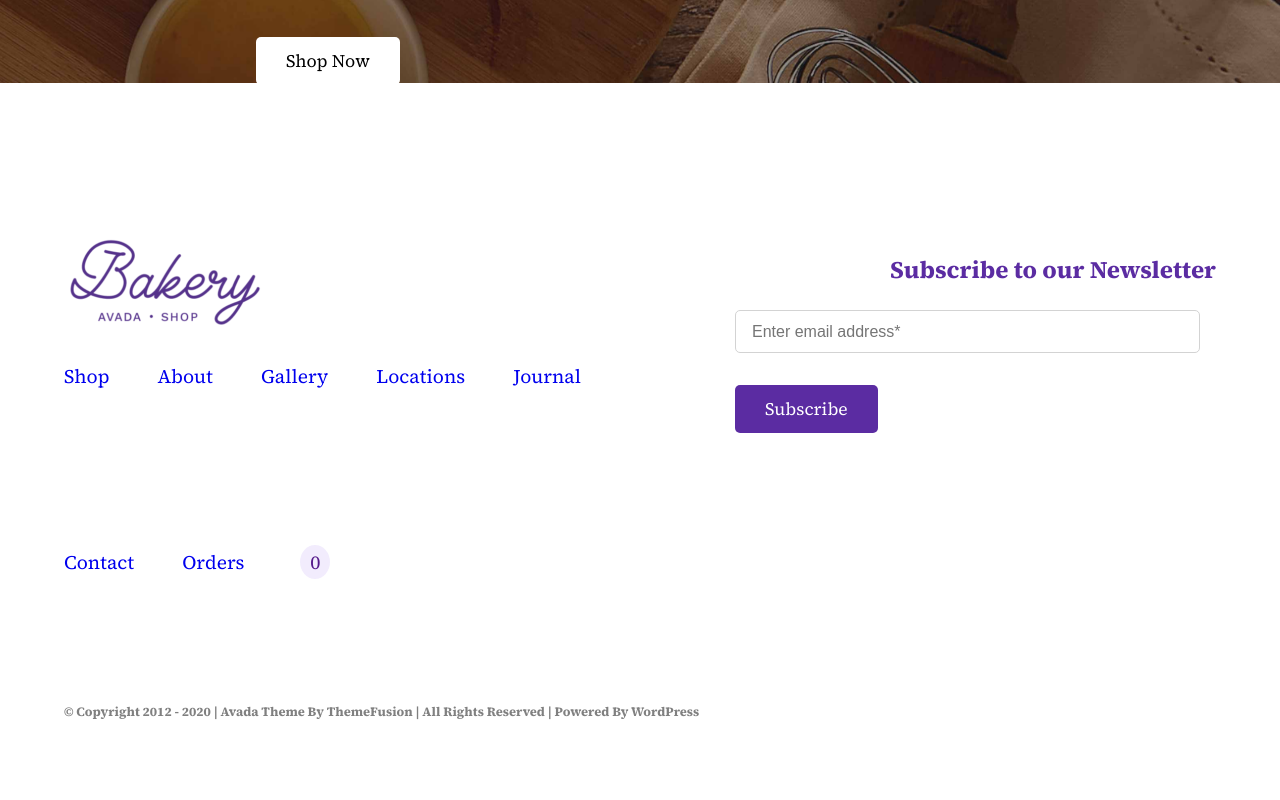
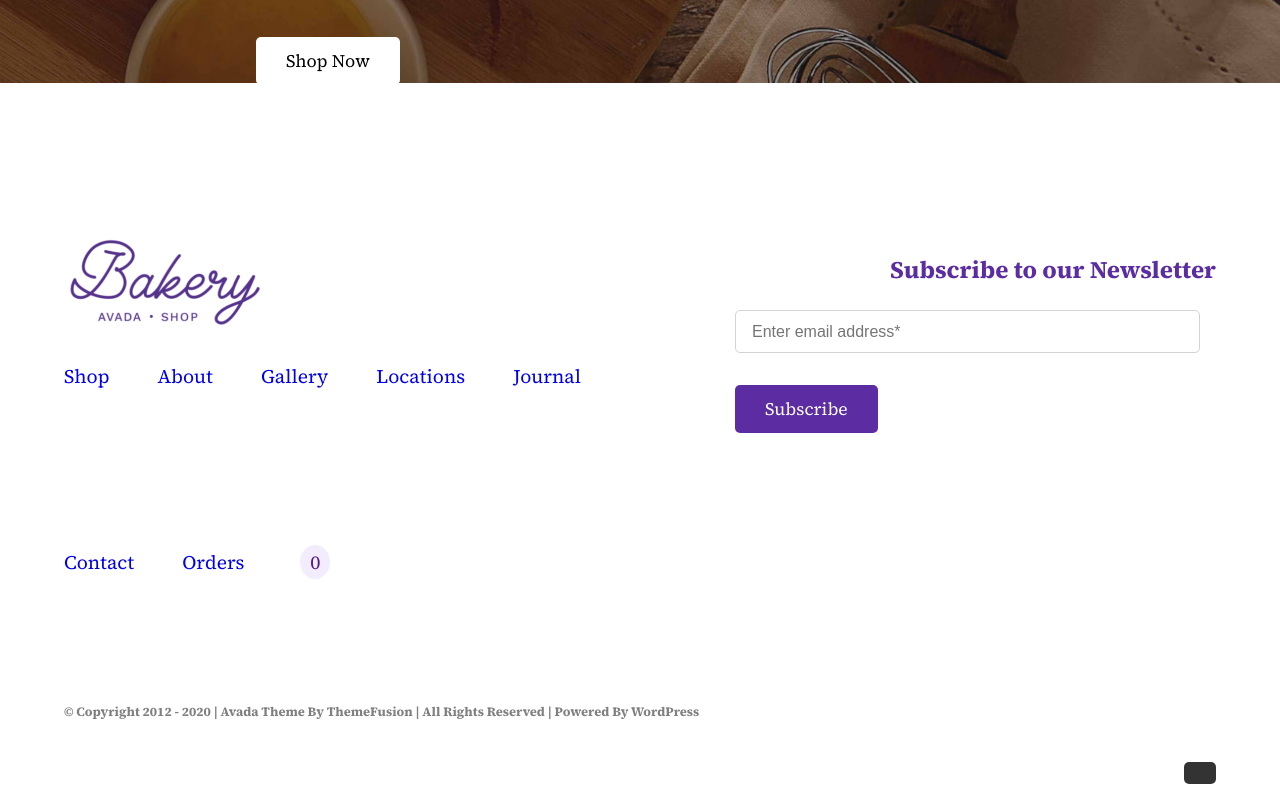
Before and after one commit to Frampolz/proj-html-vuejs, a Vue app: page / in a window 1280 px wide. Shown: the part 7858-8658 px from the top of the page. Built offline with nearby package versions, Linux system fonts and the light colour scheme; the HTML template or start-up script is replaced by a standard one.

Commit message:
add scroll to top

```diff
--- a/src/assets/scss/partials/commons.scss
+++ b/src/assets/scss/partials/commons.scss
@@ -7,6 +7,7 @@
 html {
   font-size: 100%;
   font-family: "Source Serif 4", sans-serif;
+  scroll-behavior: smooth
 }
 
 .d-flex {
--- a/src/components/Footer.vue
+++ b/src/components/Footer.vue
@@ -21,6 +21,7 @@ export default {
 
 <style lang="scss">
 .footer {
+  position: relative;
   margin: 5em 0;
   justify-content: center;
 }
--- a/src/components/Header.vue
+++ b/src/components/Header.vue
@@ -1,5 +1,5 @@
 <template>
-  <header class="header d-flex">
+  <header id="top" class="header d-flex">
     <div class="header-top d-flex">
       <div class="logo">
         <a href=""><img src="../assets/img/avada-bakery-logo.png" alt="" /></a>
--- a/src/components/footer-component/FooterRight.vue
+++ b/src/components/footer-component/FooterRight.vue
@@ -13,6 +13,9 @@
       <a v-for="(social, index) in socialLink" :key="index" href="#"
         ><i :class="social.link"></i
       ></a>
+    </div>
+    <div class="to-the-top">
+      <a href="#top"><i class="fas fa-chevron-up"></i></a>
     </div>
   </div>
 </template>
@@ -67,5 +70,16 @@ export default {
       margin: 1.5em;
     }
   }
+  .to-the-top {
+    position: absolute;
+    bottom: -4em;
+    right: 4em;
+    background-color: rgba(0, 0, 0, 0.8);
+    border-radius: 5px;
+    .fa-chevron-up {
+      color: white;
+      padding: 1em;
+    }
+  }
 }
 </style>
```
